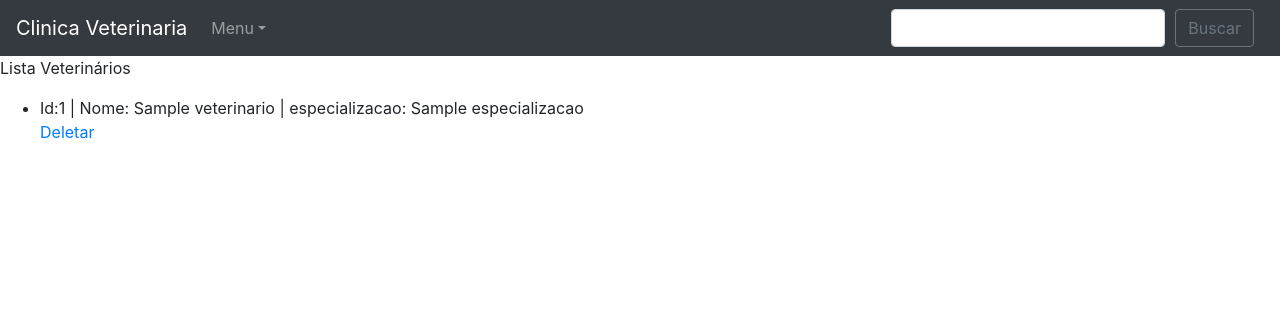
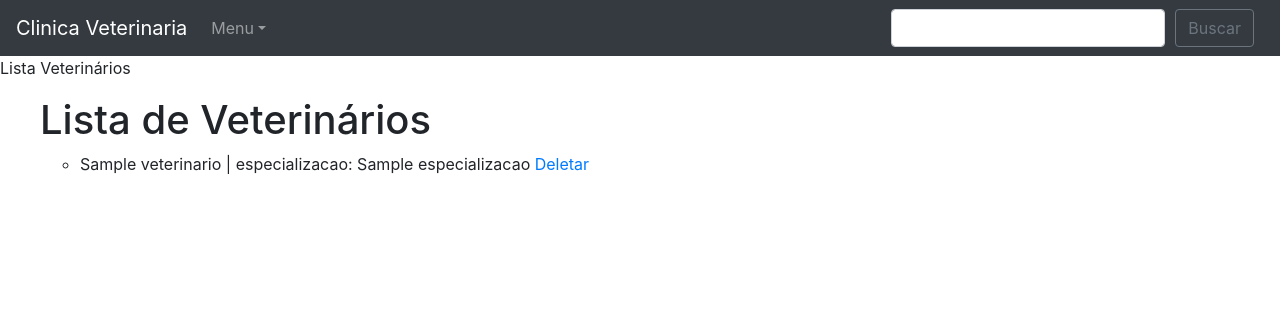
Before and after one commit to anleaes/2023-02-UDWMJ-GRUPO-05, a Django app: template clinica_veterinaria/templates/Veterinario/listar_veterinarios.html in a window 1280 px wide. Shown: the top 316 px of the page. Run offline with Django 3.2, Linux system fonts and the light colour scheme; the template is opened without the code that fills it: most values are stand-ins (such as "Sample title", 1, 10 or a date in 2020); some libraries are stand-ins or nearby versions.

Commit message:
listar_veterionarios.html ajustado com o metodo delete

```diff
--- a/clinica_veterinaria/templates/Veterinario/listar_veterinarios.html
+++ b/clinica_veterinaria/templates/Veterinario/listar_veterinarios.html
@@ -35,10 +35,16 @@
 
     <p>Lista Veterinários</p>
     <ul>
-        {% for veterinario in veterinarios %}
-            <li><a>Id:</a>{{ veterinario.id }} <a> | Nome: </a>{{ veterinario.nome }} <a> | especializacao: </a>{{ veterinario.especializacao }}</li>
-            <a href="{% url 'excluir_veterinario' veterinario.id %}">Deletar</a>
-        {% endfor %}
+        <h1>Lista de Veterinários</h1>
+
+<ul>
+    {% for veterinario in veterinarios %}
+        <li>
+            {{ veterinario.nome }} <a> | especializacao: </a>{{ veterinario.especializacao }}
+            <a href="{% url 'excluir_veterinario' id=veterinario.id %}">Deletar</a>
+        </li>
+    {% endfor %}
+</ul>
 
     </ul>
 
```
